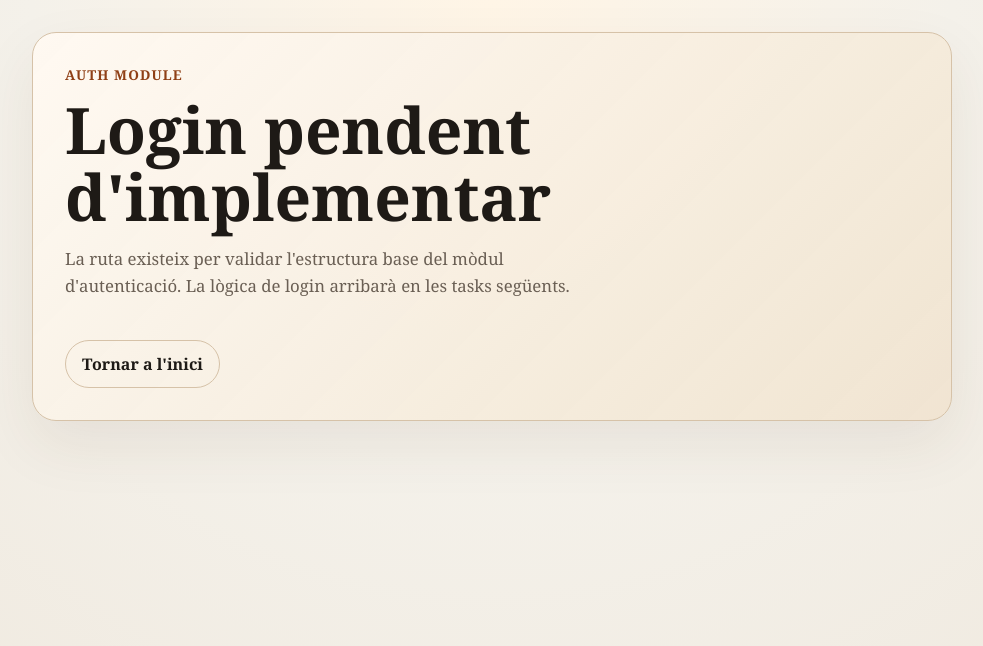
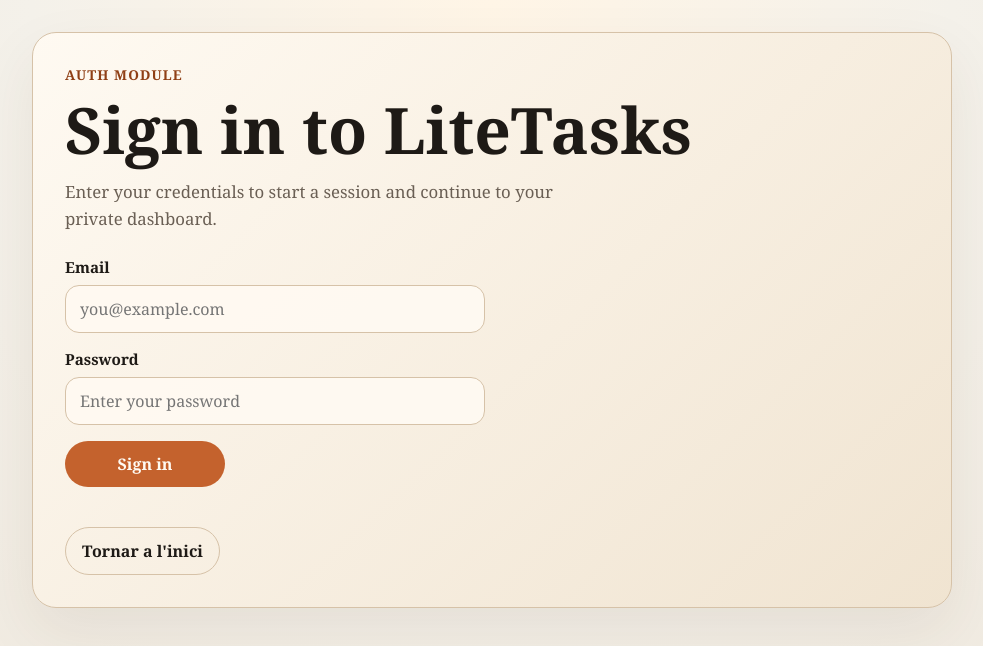
Before and after one commit to ingenierodeatascos-cyber/liteltasks, a Next.js app: page /login in a window 1280 px wide. Shown: the top 646 px of the page, without its empty margins (148-1131 px from the left). Built offline with nearby package versions, Linux system fonts and the light colour scheme.

Commit message:
task 8 completada

```diff
--- a/app/login/page.tsx
+++ b/app/login/page.tsx
@@ -1,11 +1,15 @@
+import { loginAction } from "@/features/auth/login-action";
+import { LoginForm } from "@/features/auth/ui/login-form";
 import { PlaceholderPage } from "@/lib/ui/placeholder-page";
 
 export default function LoginPage() {
   return (
     <PlaceholderPage
       eyebrow="Auth module"
-      title="Login pendent d'implementar"
-      description="La ruta existeix per validar l'estructura base del mòdul d'autenticació. La lògica de login arribarà en les tasks següents."
-    />
+      title="Sign in to LiteTasks"
+      description="Enter your credentials to start a session and continue to your private dashboard."
+    >
+      <LoginForm action={loginAction} />
+    </PlaceholderPage>
   );
 }
--- /dev/null
+++ b/src/features/auth/login-action.ts
@@ -0,0 +1,55 @@
+"use server";
+
+import { redirect } from "next/navigation";
+
+import { loginUser } from "@/features/auth/login-user";
+import { createUserSession } from "@/features/auth/session";
+import {
+  validateRegisterInput,
+  type RegisterValidationErrors,
+} from "@/validations/register";
+
+export type LoginActionState = {
+  success: boolean;
+  fieldErrors?: RegisterValidationErrors;
+  formError?: string;
+};
+
+export async function loginAction(
+  _previousState: LoginActionState,
+  formData: FormData,
+): Promise<LoginActionState> {
+  const email = formData.get("email");
+  const password = formData.get("password");
+
+  const validation = validateRegisterInput({
+    email: typeof email === "string" ? email : undefined,
+    password: typeof password === "string" ? password : undefined,
+  });
+
+  if (!validation.success) {
+    return {
+      success: false,
+      fieldErrors: validation.errors,
+    };
+  }
+
+  const result = await loginUser(validation.data);
+
+  if (!result.success && result.reason === "INVALID_CREDENTIALS") {
+    return {
+      success: false,
+      formError: "Invalid email or password.",
+    };
+  }
+
+  if (!result.success) {
+    return {
+      success: false,
+      formError: "We could not sign you in. Please try again.",
+    };
+  }
+
+  await createUserSession(result.userId);
+  redirect("/dashboard");
+}
--- /dev/null
+++ b/src/features/auth/login-user.ts
@@ -0,0 +1,68 @@
+import type { RegisterInput } from "../../validations/register";
+
+type LoginUserDependencies = {
+  findUserByEmail: (
+    email: string,
+  ) => Promise<{ id: number; passwordHash: string } | null>;
+  verifyPassword: (password: string, passwordHash: string) => Promise<boolean>;
+};
+
+export type LoginUserResult =
+  | { success: true; userId: number }
+  | { success: false; reason: "INVALID_CREDENTIALS" | "UNKNOWN_ERROR" };
+
+async function getDefaultDependencies(): Promise<LoginUserDependencies> {
+  const [{ prisma }, passwordUtils] = await Promise.all([
+    import("../../db/prisma"),
+    import("./password"),
+  ]);
+
+  return {
+    findUserByEmail: (email) =>
+      prisma.user.findUnique({
+        where: { email },
+        select: { id: true, passwordHash: true },
+      }),
+    verifyPassword: passwordUtils.verifyPassword,
+  };
+}
+
+export async function loginUser(
+  input: RegisterInput,
+  dependencies?: LoginUserDependencies,
+): Promise<LoginUserResult> {
+  const resolvedDependencies = dependencies ?? (await getDefaultDependencies());
+
+  try {
+    const user = await resolvedDependencies.findUserByEmail(input.email);
+
+    if (!user) {
+      return {
+        success: false,
+        reason: "INVALID_CREDENTIALS",
+      };
+    }
+
+    const passwordMatches = await resolvedDependencies.verifyPassword(
+      input.password,
+      user.passwordHash,
+    );
+
+    if (!passwordMatches) {
+      return {
+        success: false,
+        reason: "INVALID_CREDENTIALS",
+      };
+    }
+
+    return {
+      success: true,
+      userId: user.id,
+    };
+  } catch {
+    return {
+      success: false,
+      reason: "UNKNOWN_ERROR",
+    };
+  }
+}
--- /dev/null
+++ b/src/features/auth/session-token.ts
@@ -0,0 +1,57 @@
+import { createHmac, timingSafeEqual } from "node:crypto";
+
+type SessionPayload = {
+  userId: number;
+};
+
+function getSessionSecret() {
+  return process.env.SESSION_SECRET ?? "liteltasks-dev-session-secret";
+}
+
+function encodePayload(payload: SessionPayload) {
+  return Buffer.from(JSON.stringify(payload)).toString("base64url");
+}
+
+function signValue(value: string) {
+  return createHmac("sha256", getSessionSecret()).update(value).digest("base64url");
+}
+
+export function createSessionToken(payload: SessionPayload) {
+  const encodedPayload = encodePayload(payload);
+  const signature = signValue(encodedPayload);
+
+  return `${encodedPayload}.${signature}`;
+}
+
+export function readSessionToken(token: string) {
+  const [encodedPayload, signature] = token.split(".");
+
+  if (!encodedPayload || !signature) {
+    return null;
+  }
+
+  const expectedSignature = signValue(encodedPayload);
+  const providedSignature = Buffer.from(signature);
+  const computedSignature = Buffer.from(expectedSignature);
+
+  if (
+    providedSignature.length !== computedSignature.length ||
+    !timingSafeEqual(providedSignature, computedSignature)
+  ) {
+    return null;
+  }
+
+  try {
+    const payload = JSON.parse(
+      Buffer.from(encodedPayload, "base64url").toString("utf8"),
+    ) as SessionPayload;
+
+    if (typeof payload.userId !== "number") {
+      return null;
+    }
+
+    return payload;
+  } catch {
+    return null;
+  }
+}
--- /dev/null
+++ b/src/features/auth/session.ts
@@ -0,0 +1,19 @@
+import { cookies } from "next/headers";
+import { createSessionToken } from "./session-token";
+
+const SESSION_COOKIE_NAME = "liteltasks_session";
+const SESSION_MAX_AGE = 60 * 60 * 24 * 7;
+
+export async function createUserSession(userId: number) {
+  const cookieStore = await cookies();
+
+  cookieStore.set(SESSION_COOKIE_NAME, createSessionToken({ userId }), {
+    httpOnly: true,
+    sameSite: "lax",
+    secure: process.env.NODE_ENV === "production",
+    path: "/",
+    maxAge: SESSION_MAX_AGE,
+  });
+}
+
+export { SESSION_COOKIE_NAME };
--- /dev/null
+++ b/src/features/auth/ui/login-form.tsx
@@ -0,0 +1,83 @@
+"use client";
+
+import { useActionState } from "react";
+import { useFormStatus } from "react-dom";
+
+import { type LoginActionState } from "@/features/auth/login-action";
+
+type LoginFormProps = {
+  action: (
+    state: LoginActionState,
+    formData: FormData,
+  ) => Promise<LoginActionState>;
+};
+
+export function LoginForm({ action }: LoginFormProps) {
+  const initialLoginActionState: LoginActionState = {
+    success: false,
+  };
+
+  const [state, formAction] = useActionState(action, initialLoginActionState);
+
+  return (
+    <form action={formAction} className="authForm">
+      <div className="fieldGroup">
+        <label className="fieldLabel" htmlFor="email">
+          Email
+        </label>
+        <input
+          className="fieldInput"
+          id="email"
+          name="email"
+          type="email"
+          autoComplete="email"
+          placeholder="you@example.com"
+          aria-invalid={Boolean(state.fieldErrors?.email)}
+          aria-describedby={state.fieldErrors?.email ? "email-error" : undefined}
+          required
+        />
+        {state.fieldErrors?.email ? (
+          <p className="fieldError" id="email-error">
+            {state.fieldErrors.email}
+          </p>
+        ) : null}
+      </div>
+
+      <div className="fieldGroup">
+        <label className="fieldLabel" htmlFor="password">
+          Password
+        </label>
+        <input
+          className="fieldInput"
+          id="password"
+          name="password"
+          type="password"
+          autoComplete="current-password"
+          placeholder="Enter your password"
+          aria-invalid={Boolean(state.fieldErrors?.password)}
+          aria-describedby={state.fieldErrors?.password ? "password-error" : undefined}
+          required
+        />
+        {state.fieldErrors?.password ? (
+          <p className="fieldError" id="password-error">
+            {state.fieldErrors.password}
+          </p>
+        ) : null}
+      </div>
+
+      {state.formError ? <p className="formError">{state.formError}</p> : null}
+
+      <SubmitButton />
+    </form>
+  );
+}
+
+function SubmitButton() {
+  const { pending } = useFormStatus();
+
+  return (
+    <button className="submitButton" type="submit" disabled={pending}>
+      {pending ? "Signing in..." : "Sign in"}
+    </button>
+  );
+}
```
Also changed, not shown: 3 other files (tests, documents, lock files or other folders).
